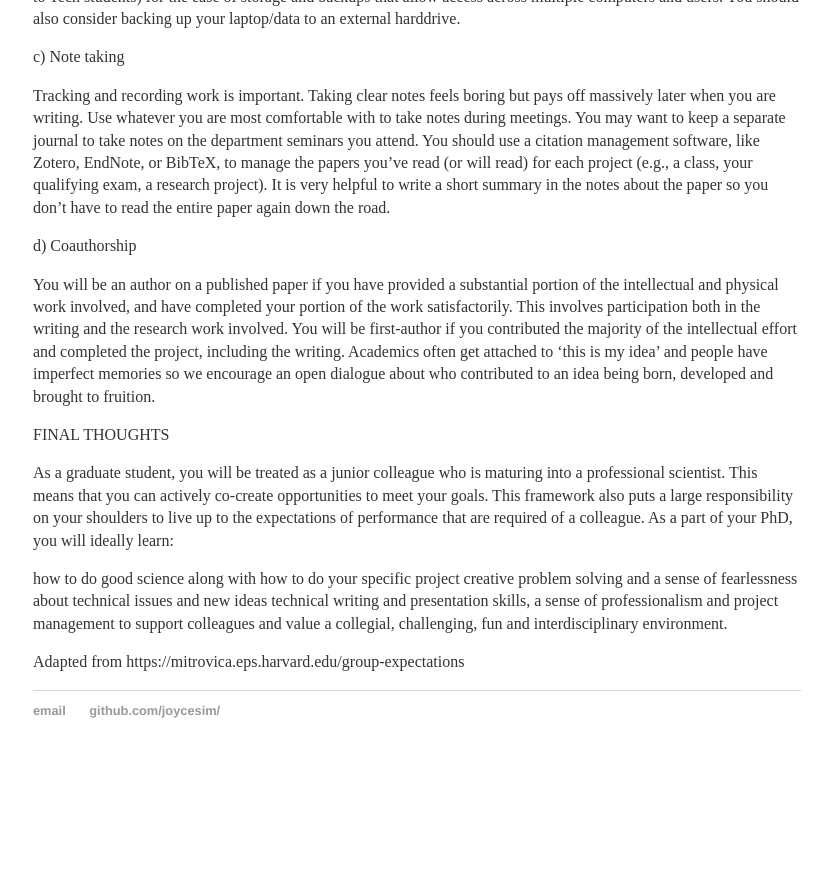
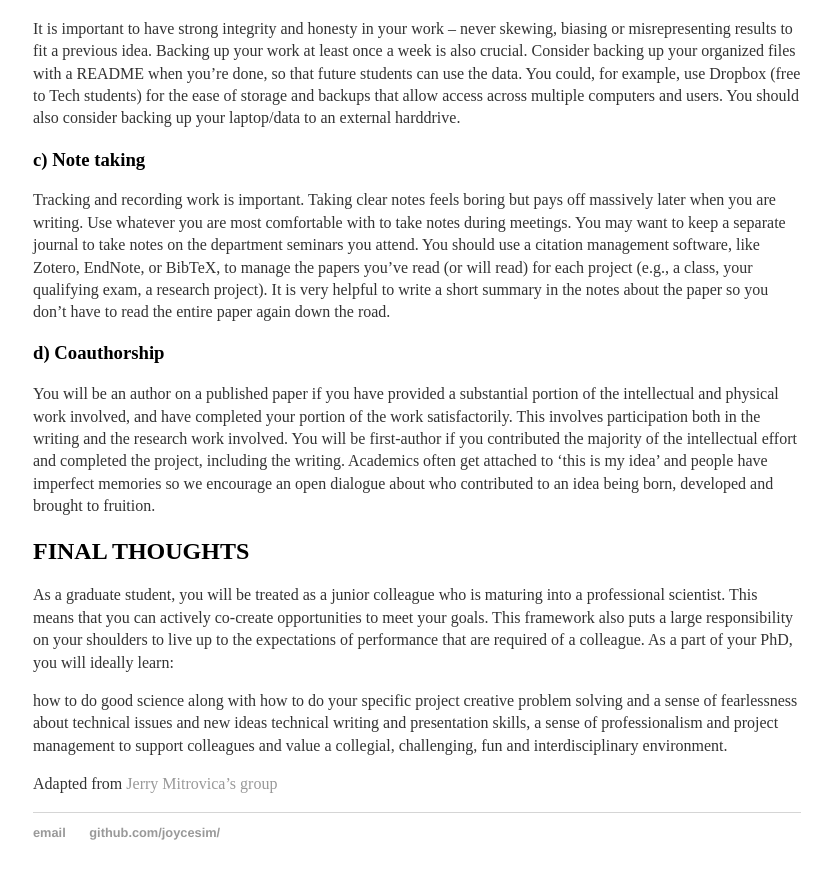
Before and after one commit to joycesim/joycesim.github.io, a Jekyll site: the page built from SimLabExpectations/index.md, in a window 1280 px wide and 900 px high, scrolled down 2679 px. Shown: the top 879 px of the window, without its empty margins (223-1055 px from the left). Built offline with Jekyll 4.4.1, drawn with Linux system fonts in a browser that asks for light colours; before the commit the page ends 3457 px from its top, so only the background shows below that.

Commit message:
Update index.md

```diff
--- a/SimLabExpectations/index.md
+++ b/SimLabExpectations/index.md
@@ -10,9 +10,9 @@ This document is meant to be a guide that is accompanied by ongoing conversation
 
 If something is not addressed below, or if you’re not sure about something, please ask!
 
-THE BASICS
+## THE BASICS
 
-a)     The importance of self-motivation and independent initiative
+### a)     The importance of self-motivation and independent initiative
 
 The time commitment to research tends to be one of the most important issues for graduate students and advisors. Set specific goals and timetables for yourself. Working hard is not the same as accomplishing something (work smarter not harder). Make sure you set a goal and adjust your strategy as necessary (e.g., with teaching load, coursework, life!) to meet it.
 Planning for sufficient work time takes priority. When setting meetings, appointments, office hours, or section meeting times, avoid breaking up your primary working hours. You may be a night owl or you may be a morning person (like Joyce who is also a random night owl). You have the responsibility and privilege to arrange your schedule in such a way that best suits your working style.
@@ -20,7 +20,7 @@ Be proactive about eliminating bottlenecks to progress. Do you need to meet with
 It can be difficult to know how to divide your time between reading and writing papers and your research. Most people underestimate how long writing and reading takes.
 “Time is the *only irreplaceable resource” (*except for your life and health – work efficiently, but always be safe!)
 
-b)    Measures of productivity – what are the benchmarks for progress?
+### b)    Measures of productivity – what are the benchmarks for progress?
 
 A PhD from Georgia Tech takes ~5 years.
 Joyce will do her best to make sure that you graduate within this time frame.
@@ -31,90 +31,90 @@ Meet with your committee members at least once per year post qualifying exam.
 You should plan on writing a manuscript-based thesis that amounts to at least 3 papers that will be submitted to journals.
 Joyce will work closely with you to plan/outline figures and content and then will review complete drafts once finished.
 
-c)     Which and how many courses, and when to take them
+### c)     Which and how many courses, and when to take them
 
 First years typically take 2-3 courses each semester.
 There are no set course list but there is a set knowledge list that you will try to take classes to fulfil for your qualifying exam in your second year.
 Aim for a well-rounded education of Earth Science and classes that will help with your research.
 Joyce will be happy to discuss with you on what classes to take.
 
-d)    How frequently to attend seminars, reading groups, and other academic activities
+### d)    How frequently to attend seminars, reading groups, and other academic activities
 
 Required: Weekly Thursday Department seminar and Geophysics Friday seminar
 Recommended: Explorigins
 
-e)     Expected working hours
+### e)     Expected working hours
 
 This is a work environment, where you are expected to be on task for the number of hours equivalent to a standard work day. In practical terms, however, you will find that the job of being a scientist does not always conform to standard hours.
 Regard graduate school as a full-time job (with room for both vacations and overtime). You should work a 40 hour work week on average in a given semester. On the subject of ‘overtime’, there will probably be times when you will need to work on weekends if a deadline is near.
 
-f)     Vacation policy
+### f)     Vacation policy
 
 You will take vacations because you are being paid as a full-time graduate student. Joyce is happy to discuss longer-than-average vacations with students, depending on your particular situation.
 You are expected to work during academic ‘holidays’ such as reading break. However, you are not expected to work during official University holidays and recesses -- look up the Georgia Tech Academic Calendar.
 
-g)    Balancing formal teaching and informal outreach activities with research time
+### g)    Balancing formal teaching and informal outreach activities with research time
 
 Teaching is an integral part of our education and an academic career. In semesters where you teach, you should adjust your expectations for research output.  It can be helpful to organize your time to allow at least one free day per week to work on research.
 If you’re looking for ways to get involved in community and/or affinity organizations, don’t hesitate to ask.
 
-h)    Conference attendance – when and where?
+### h)    Conference attendance – when and where?
 
 We tend to attend the American Geophysical Union science meeting in December or the biannual Ada Lovelace workshop in Europe.
 Other conferences/workshops are the SEDI Gordon conference and European Geophysical Union (EGU).
 
-ESTABLISHING LINES OF COMMUNICATION
+## ESTABLISHING LINES OF COMMUNICATION
 
-a)     Group Meetings/lunch – how frequently
+### a)     Group Meetings/lunch – how frequently
 
 We generally have alternating group meetings once every two weeks and group lunch once a month.
 Everyone can discuss their progress, problems, and goals during the group meetings and more informally during group lunch.
 These typically last 1-1.5 hrs.
 When we have new people or guests, be prepared to give your 5-minute introduction on who you are and what project you are working on.
 
-b)    Individual Meetings – how frequently
+### b)    Individual Meetings – how frequently
 
 Each term, try to sit down together with Joyce and identify reasonable goals to be completed by the end of that term.
 Write these goals down and revisit them periodically.
 Expect weekly standing meetings that can increase or decrease in frequencies as needed.
 
-c)     Email – degree of mutual accessibility – will it include after hours and/or weekends?
+### c)     Email – degree of mutual accessibility – will it include after hours and/or weekends?
 
 Please respond to emails within a few days, unless otherwise stated.
 You are not expected to respond to emails outside of normal working hours (e.g., on weekends or official holidays).
 Joyce will try her best to do so as well but if you have something urgent, it is usually better to use slack or call.
 
-d)     Emphasize the importance of regular communication (in both directions)
+### d)     Emphasize the importance of regular communication (in both directions)
 
 Sometimes, students are unclear what they should be doing early in a project. This is normal. Talk with Joyce, talk with fellow group members.
 Joyce is here to develop overarching ideas and projects with you, and guide you when you run into barriers. Other members of the group are your primary resource if you need focused technical/coding help.
 In academia, it is important to be open to criticism. Criticism can be a difficult aspect of a PhD; many of the things you will work on become so important to you that it can be hard to maintain perspective. Feel free to talk out edits or critiques with other group members to create a plan of action if you feel overwhelmed.
 Work together to find a common agreement when conflict arises. If you ever need help with a workplace issue, talk to the labmates, but if you need further advocacy, you should reach out to the EAS admin or the ombudsperson.
 
-OTHER
+## OTHER
 
-a)     Funding
+### a)     Funding
 
 You will be supported for a guaranteed 5 years while in EAS, Georgia Tech. Your support will likely come from a mixture of TA/RA and fellowship funds.
 Especially in your 1st year, you are expected to apply for external fellowships, for example, NASA, NSF GRFP, Hertz  (though it can be harder to find options if you are an international student).
 
-b)    Good practices
+### b)    Good practices
 
 It is important to have strong integrity and honesty in your work – never skewing, biasing or misrepresenting results to fit a previous idea.
 Backing up your work at least once a week is also crucial. Consider backing up your organized files with a README when you’re done, so that future students can use the data. You could, for example, use Dropbox (free to Tech students) for the ease of storage and backups that allow access across multiple computers and users. You should also consider backing up your laptop/data to an external harddrive.
 
-c)     Note taking
+### c)     Note taking
 
 Tracking and recording work is important. Taking clear notes feels boring but pays off massively later when you are writing. Use whatever you are most comfortable with to take notes during meetings.
 You may want to keep a separate journal to take notes on the department seminars you attend.
 You should use a citation management software, like Zotero, EndNote, or BibTeX, to manage the papers you’ve read (or will read) for each project (e.g., a class, your qualifying exam, a research project). It is very helpful to write a short summary in the notes about the paper so you don’t have to read the entire paper again down the road.
 
-d)    Coauthorship
+### d)    Coauthorship
 
 You will be an author on a published paper if you have provided a substantial portion of the intellectual and physical work involved, and have completed your portion of the work satisfactorily. This involves participation both in the writing and the research work involved.
 You will be first-author if you contributed the majority of the intellectual effort and completed the project, including the writing. Academics often get attached to ‘this is my idea’ and people have imperfect memories so we encourage an open dialogue about who contributed to an idea being born, developed and brought to fruition.
 
-FINAL THOUGHTS
+## FINAL THOUGHTS
 
 As a graduate student, you will be treated as a junior colleague who is maturing into a professional scientist. This means that you can actively co-create opportunities to meet your goals. This framework also puts a large responsibility on your shoulders to live up to the expectations of performance that are required of a colleague. As a part of your PhD, you will ideally learn:
 
@@ -123,4 +123,4 @@ creative problem solving and a sense of fearlessness about technical issues and
 technical writing and presentation skills, a sense of professionalism and project management
 to support colleagues and value a collegial, challenging, fun and interdisciplinary environment.
 
-Adapted from https://mitrovica.eps.harvard.edu/group-expectations
+Adapted from [Jerry Mitrovica's group](https://mitrovica.eps.harvard.edu/group-expectations)
```
